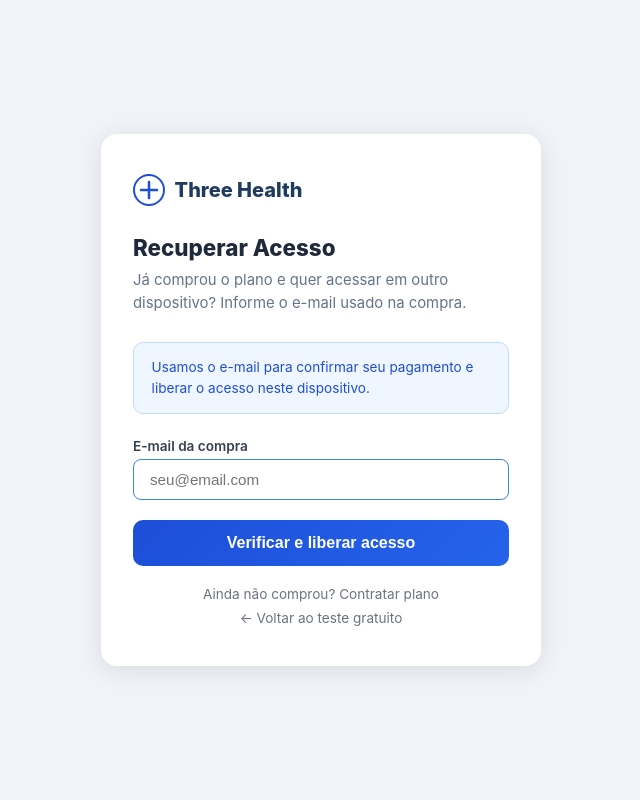
After one commit to paulohramoss/analise-exame, a Flask app: page /acesso in a window 1280 px wide. The commit adds this page. Shown: the whole page, without its empty margins (319-959 px from the left). Run offline with Flask 3, Linux system fonts and the light colour scheme.

Commit message:
feat: implement checkout and access recovery pages with database support

```diff
--- a/app.py
+++ b/app.py
@@ -200,6 +200,7 @@ def index():
 
 
 @app.route("/analyze", methods=["POST"])
+@premium_required
 def analyze():
     """Endpoint para receber e analisar o(s) exame(s) médico(s)."""
     g.modo = "premium"
@@ -646,6 +647,51 @@ def webhook_asaas():
     return jsonify({"received": True}), 200
 
 
+@app.route("/acesso")
+def acesso():
+    """Página para recuperar acesso em outro dispositivo usando o e-mail de compra."""
+    if is_premium(request):
+        return redirect(url_for("index"))
+    return render_template("acesso.html")
+
+
+@app.route("/acesso/verificar", methods=["POST"])
+def acesso_verificar():
+    """Verifica se o e-mail tem pagamento confirmado e emite o cookie premium."""
+    email = request.form.get("email", "").strip().lower()
+    if not email or "@" not in email:
+        flash("Informe um e-mail válido.", "error")
+        return redirect(url_for("acesso"))
+
+    payment_id = db.buscar_pagamento_confirmado_por_email(email)
+    if not payment_id:
+        flash("Nenhum pagamento confirmado encontrado para este e-mail.", "error")
+        return redirect(url_for("acesso"))
+
+    token = generate_premium_token(payment_id, email)
+    resp = make_response(redirect(url_for("index")))
+    resp.set_cookie(
+        PREMIUM_COOKIE,
+        token,
+        max_age=_COOKIE_MAX_AGE,
+        httponly=True,
+        samesite="Lax",
+        secure=not app.debug,
+    )
+
+    cliente_id = db.buscar_cliente_id_por_email(email)
+    pagamento_db_id = db.buscar_pagamento_id(payment_id)
+    db.salvar_sessao(
+        cliente_id=cliente_id,
+        pagamento_id=pagamento_db_id,
+        ip_address=_get_ip(),
+        user_agent=request.headers.get("User-Agent"),
+    )
+    g.cliente_id = cliente_id
+
+    return resp
+
+
 @app.route("/premium/logout")
 def premium_logout():
     """Remove o cookie premium (logout)."""
--- a/core/db.py
+++ b/core/db.py
@@ -93,6 +93,27 @@ def salvar_pagamento(
         return res.data[0]["id"] if res.data else None
     except Exception as e:
         print(f"[DB] salvar_pagamento: {e}")
+        return None
+
+
+def buscar_pagamento_confirmado_por_email(email: str) -> str | None:
+    """Retorna o asaas_payment_id mais recente com status confirmado para o e-mail, ou None."""
+    db = _get_client()
+    if not db or not email:
+        return None
+    try:
+        res = (
+            db.table("pagamentos")
+            .select("asaas_payment_id")
+            .eq("external_reference", email)
+            .in_("status", ["CONFIRMED", "RECEIVED"])
+            .order("created_at", desc=True)
+            .limit(1)
+            .execute()
+        )
+        return res.data[0]["asaas_payment_id"] if res.data else None
+    except Exception as e:
+        print(f"[DB] buscar_pagamento_confirmado_por_email: {e}")
         return None
 
 
--- /dev/null
+++ b/templates/acesso.html
@@ -0,0 +1,182 @@
+<!DOCTYPE html>
+<html lang="pt-BR">
+<head>
+<meta charset="UTF-8">
+<meta name="viewport" content="width=device-width, initial-scale=1.0">
+<title>Three Health – Recuperar Acesso</title>
+<link rel="icon" type="image/svg+xml" href="/static/favicon.svg">
+<style>
+  *, *::before, *::after { box-sizing: border-box; margin: 0; padding: 0; }
+
+  body {
+    font-family: -apple-system, BlinkMacSystemFont, "Segoe UI", Roboto, sans-serif;
+    background: #f0f4f8;
+    min-height: 100vh;
+    display: flex;
+    align-items: center;
+    justify-content: center;
+    padding: 1.5rem;
+  }
+
+  .card {
+    background: #fff;
+    border-radius: 16px;
+    box-shadow: 0 4px 24px rgba(0,0,0,.10);
+    max-width: 440px;
+    width: 100%;
+    padding: 2.5rem 2rem;
+  }
+
+  .logo {
+    display: flex;
+    align-items: center;
+    gap: .6rem;
+    margin-bottom: 1.75rem;
+    font-size: 1.25rem;
+    font-weight: 800;
+    color: #1e3a5f;
+  }
+
+  .logo svg { width: 32px; height: 32px; }
+
+  h1 {
+    font-size: 1.4rem;
+    font-weight: 800;
+    color: #1e293b;
+    margin-bottom: .5rem;
+  }
+
+  .subtitle {
+    color: #64748b;
+    font-size: .93rem;
+    margin-bottom: 1.75rem;
+    line-height: 1.5;
+  }
+
+  .info-box {
+    background: #eff6ff;
+    border: 1.5px solid #bfdbfe;
+    border-radius: 10px;
+    padding: .9rem 1.1rem;
+    font-size: .85rem;
+    color: #1d4ed8;
+    margin-bottom: 1.5rem;
+    line-height: 1.5;
+  }
+
+  label {
+    display: block;
+    font-size: .85rem;
+    font-weight: 600;
+    color: #374151;
+    margin-bottom: .35rem;
+  }
+
+  input[type="email"] {
+    width: 100%;
+    padding: .7rem 1rem;
+    border: 1.5px solid #d1d5db;
+    border-radius: 8px;
+    font-size: .95rem;
+    color: #1e293b;
+    margin-bottom: 1.25rem;
+    transition: border-color .2s;
+    outline: none;
+  }
+
+  input:focus { border-color: #3b82f6; }
+
+  .btn-acesso {
+    width: 100%;
+    padding: .85rem;
+    background: linear-gradient(135deg, #1d4ed8, #2563eb);
+    color: #fff;
+    font-size: 1rem;
+    font-weight: 700;
+    border: none;
+    border-radius: 10px;
+    cursor: pointer;
+    transition: opacity .2s, transform .1s;
+  }
+
+  .btn-acesso:hover { opacity: .92; transform: translateY(-1px); }
+  .btn-acesso:active { transform: translateY(0); }
+  .btn-acesso:disabled { opacity: .6; cursor: not-allowed; transform: none; }
+
+  .flash-error {
+    background: #fef2f2;
+    border: 1px solid #fca5a5;
+    color: #b91c1c;
+    border-radius: 8px;
+    padding: .75rem 1rem;
+    font-size: .88rem;
+    margin-bottom: 1.25rem;
+  }
+
+  .links {
+    margin-top: 1.25rem;
+    display: flex;
+    flex-direction: column;
+    gap: .5rem;
+    align-items: center;
+  }
+
+  .links a {
+    font-size: .85rem;
+    color: #6b7280;
+    text-decoration: none;
+  }
+
+  .links a:hover { color: #374151; }
+</style>
+</head>
+<body>
+
+<div class="card">
+  <div class="logo">
+    <svg viewBox="0 0 32 32" fill="none" xmlns="http://www.w3.org/2000/svg">
+      <circle cx="16" cy="16" r="15" stroke="#1d4ed8" stroke-width="2"/>
+      <path d="M16 8v16M8 16h16" stroke="#1d4ed8" stroke-width="2.5" stroke-linecap="round"/>
+    </svg>
+    Three Health
+  </div>
+
+  <h1>Recuperar Acesso</h1>
+  <p class="subtitle">Já comprou o plano e quer acessar em outro dispositivo? Informe o e-mail usado na compra.</p>
+
+  <div class="info-box">
+    Usamos o e-mail para confirmar seu pagamento e liberar o acesso neste dispositivo.
+  </div>
+
+  {% with messages = get_flashed_messages(with_categories=true) %}
+    {% for cat, msg in messages %}
+      <div class="flash-error">{{ msg }}</div>
+    {% endfor %}
+  {% endwith %}
+
+  <form method="POST" action="/acesso/verificar" id="acesso-form">
+    <label for="email">E-mail da compra</label>
+    <input type="email" id="email" name="email" placeholder="seu@email.com"
+           required autocomplete="email" autofocus>
+
+    <button type="submit" class="btn-acesso" id="btn-acesso">
+      Verificar e liberar acesso
+    </button>
+  </form>
+
+  <div class="links">
+    <a href="/checkout">Ainda não comprou? Contratar plano</a>
+    <a href="/trial">← Voltar ao teste gratuito</a>
+  </div>
+</div>
+
+<script>
+  document.getElementById('acesso-form').addEventListener('submit', function() {
+    const btn = document.getElementById('btn-acesso');
+    btn.disabled = true;
+    btn.textContent = 'Verificando...';
+  });
+</script>
+
+</body>
+</html>
--- a/templates/checkout.html
+++ b/templates/checkout.html
@@ -220,6 +220,7 @@
   </form>
 
   <p class="security-note">🔐 Pagamento seguro via Asaas · PIX, Boleto ou Cartão</p>
+  <a href="/acesso" class="back-link">Já comprou? Recuperar acesso em outro dispositivo</a>
   <a href="/trial" class="back-link">← Voltar ao teste gratuito</a>
 </div>
 
```
